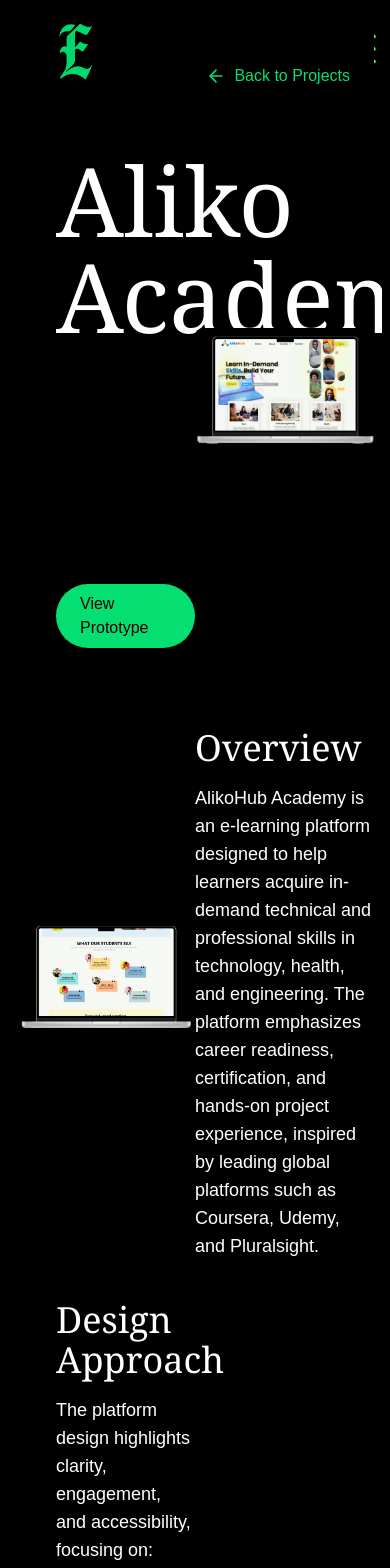
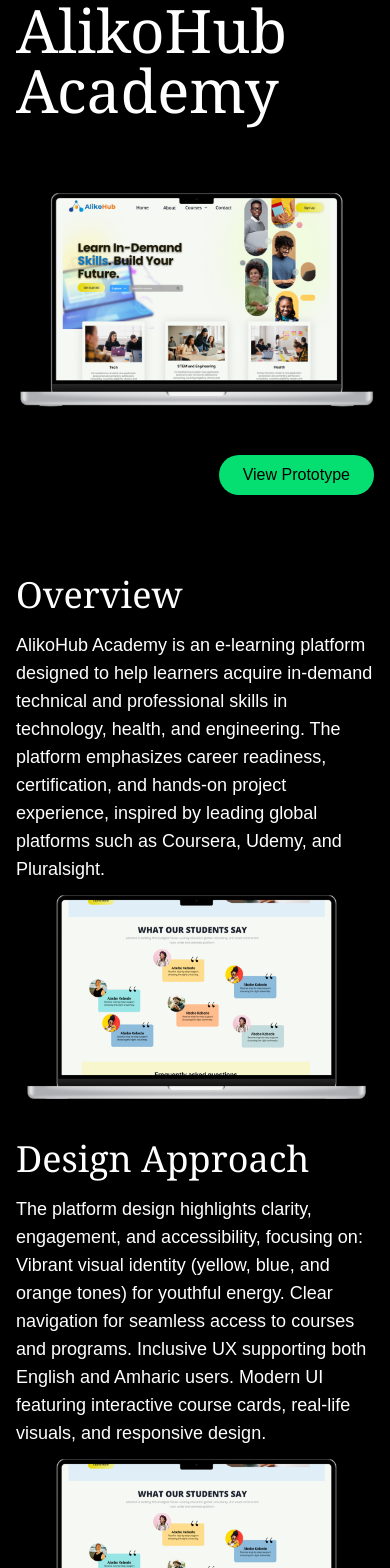
Before and after one commit to Edula23/My-Portfolio, a React (Vite) app: page /aliko-academy in a window 390 px wide. Shown: the top 1568 px of the page. Built offline with nearby package versions, Linux system fonts and the light colour scheme.

Commit message:
Make aliko academy responsive

```diff
--- a/src/App.tsx
+++ b/src/App.tsx
@@ -18,7 +18,7 @@ function App() {
   return (
     <BrowserRouter>
     <div className="bg-black text-white">
-      <Header />
+      {/* <Header /> */}
       <Routes>
         <Route path="/" element={
           <>
--- a/src/Pages/alikoAcademy.tsx
+++ b/src/Pages/alikoAcademy.tsx
@@ -17,7 +17,7 @@ export default function AlikoAcademy() {
   return (
     <div className="min-h-screen  bg-black text-white flex flex-col relative">
       {/* Back to Projects */}
-      <div className="flex flex-row">
+      {/* <div className="flex flex-row">
         <Link smooth to="/#works" className="hover:cursor-pointer">
           <img src={E} alt="My Logo" className={`w-18 h-18 mt-4 ml-4 pl-4 `} />
         </Link>
@@ -29,38 +29,46 @@ export default function AlikoAcademy() {
           <ArrowLeft className="w-5 h-5" />
           <span>Back to Projects</span>
         </Link>
-      </div>
+      </div> */}
       {/* Project Info */}
-      <div className="grid grid-cols-2 items-center mb-10">
-        <div className="space-y-60 mt-16 ml-10">
-          <h1 className="text-8xl font-serif">Aliko Academy</h1>
+      <div className="grid grid-cols-1 md:grid-cols-2 items-center mb-10">
+        <div className=" md:space-y-60 md:mt-16 md:ml-10">
+          <h1 className="text-6xl mb-4 md:text-8xl font-serif">AlikoHub Academy</h1>
           <a
             href="#"
             target="_blank"
             rel="noopener noreferrer"
-            className="inline-block mt-auto bg-green-400 hover:bg-green-500 text-black font-medium px-6 py-2 rounded-full transition"
+            className="hidden md:inline-block md:mt-auto bg-green-400 hover:bg-green-500 text-black font-medium px-6 py-2 rounded-full transition"
           >
             View Prototype
           </a>
         </div>
 
         {/* Preview Image */}
-        <div className="mt-10 ml-auto">
+        <div className="flex flex-col mt-10 ml-auto">
           <img
             src={img1}
             alt="Aliko Academy Preview"
             className="w-40% rounded-lg shadow-lg"
           />
+          <a
+            href="#"
+            target="_blank"
+            rel="noopener noreferrer"
+            className="md:hidden mt-10 ml-auto w-fit bg-green-400 hover:bg-green-500 text-black font-medium px-6 py-2 rounded-full transition"
+          >
+            View Prototype
+          </a>
         </div>
       </div>
       {/* Overview */}
-      <div className="grid grid-cols-2 items-center">
+      <div className="grid grid-cols-1 md:grid-cols-2 items-center">
         <img
           src={img2}
           alt="Aliko Academy Overview"
-          className="w-40% rounded-lg shadow-lg"
+          className="w-40% order-2 md:order-1 rounded-lg shadow-lg"
         />
-        <div>
+        <div className="order-1 md:order-2">
           <h2 className="text-4xl font-serif mt-10">Overview</h2>
           <p className="mt-4 text-lg">
             AlikoHub Academy is an e-learning platform designed to help learners
@@ -71,7 +79,7 @@ export default function AlikoAcademy() {
           </p>
         </div>
       </div>
-      <div className="grid grid-cols-2 items-center px-10">
+      <div className="grid md:grid-cols-2 items-center md:px-10">
         <div>
           <h2 className="text-4xl font-serif mt-10">Design Approach</h2>
           <p className="mt-4 text-lg">
```
